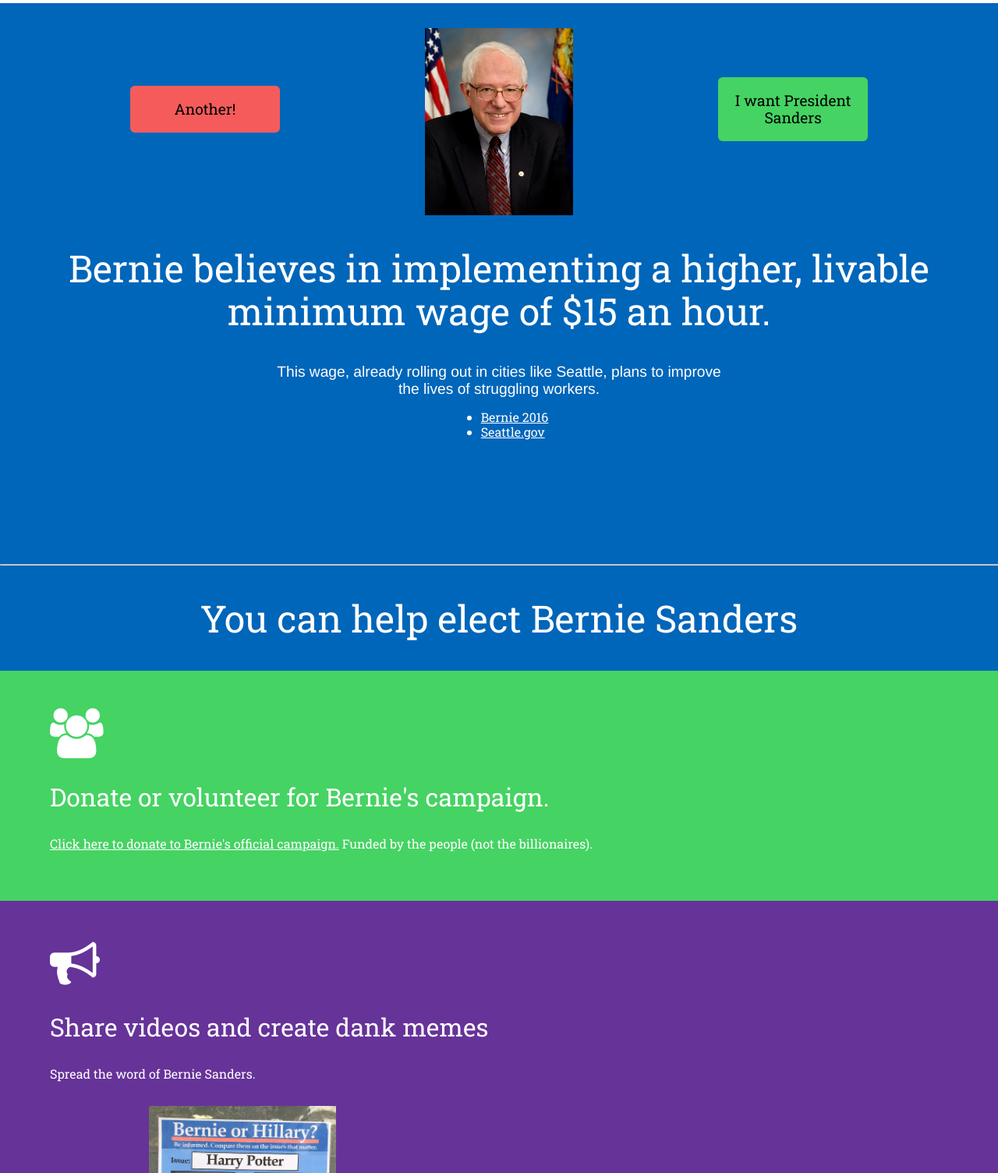
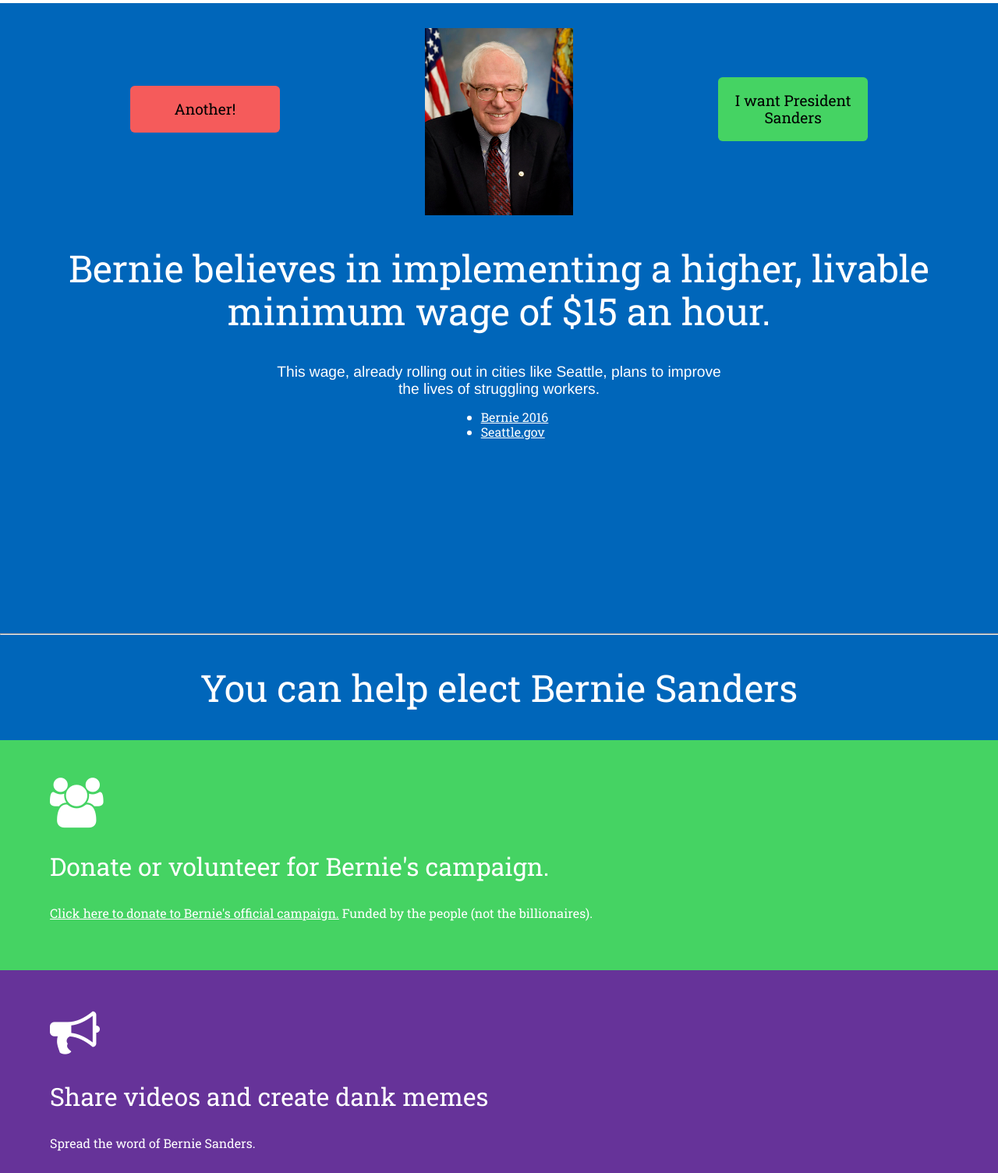
Before and after one commit to f1234k/bernfacts, a plain HTML site: page index.html in a window 1280 px wide. Shown: the part 52-1556 px from the top of the page at 78% size. Drawn offline with nearby package versions, Linux system fonts and the light colour scheme; some packages are replaced by stand-ins of ours; grey boxes are pictures that could not be loaded; a script that the page names is missing.

Commit message:
fixed margin changing

```diff
--- a/_sass/_topics.scss
+++ b/_sass/_topics.scss
@@ -1,6 +1,4 @@
 .contribute-topics {
-  margin: 9em 0 0 0;
-
   h2 {
     text-align: center;
     font-size: 3em;
--- a/_sass/main.scss
+++ b/_sass/main.scss
@@ -34,6 +34,7 @@
   align-items: center;
   width: 90%;
   margin: 0 auto;
+  min-height: 50em;
 }
 
 #fact-header {
--- a/index.html
+++ b/index.html
@@ -41,8 +41,6 @@
       <h2 id="fact">Loading...</h2>
       <div id="fact-context"></div>
       <ul id="sources"></ul>
-      <div class="button-container">
-      </div>
     </div>
     <div id="contribute-topics" class="contribute-topics">
       <hr>
```
Also changed, not shown: static/css/styles.css, 1 other file.
